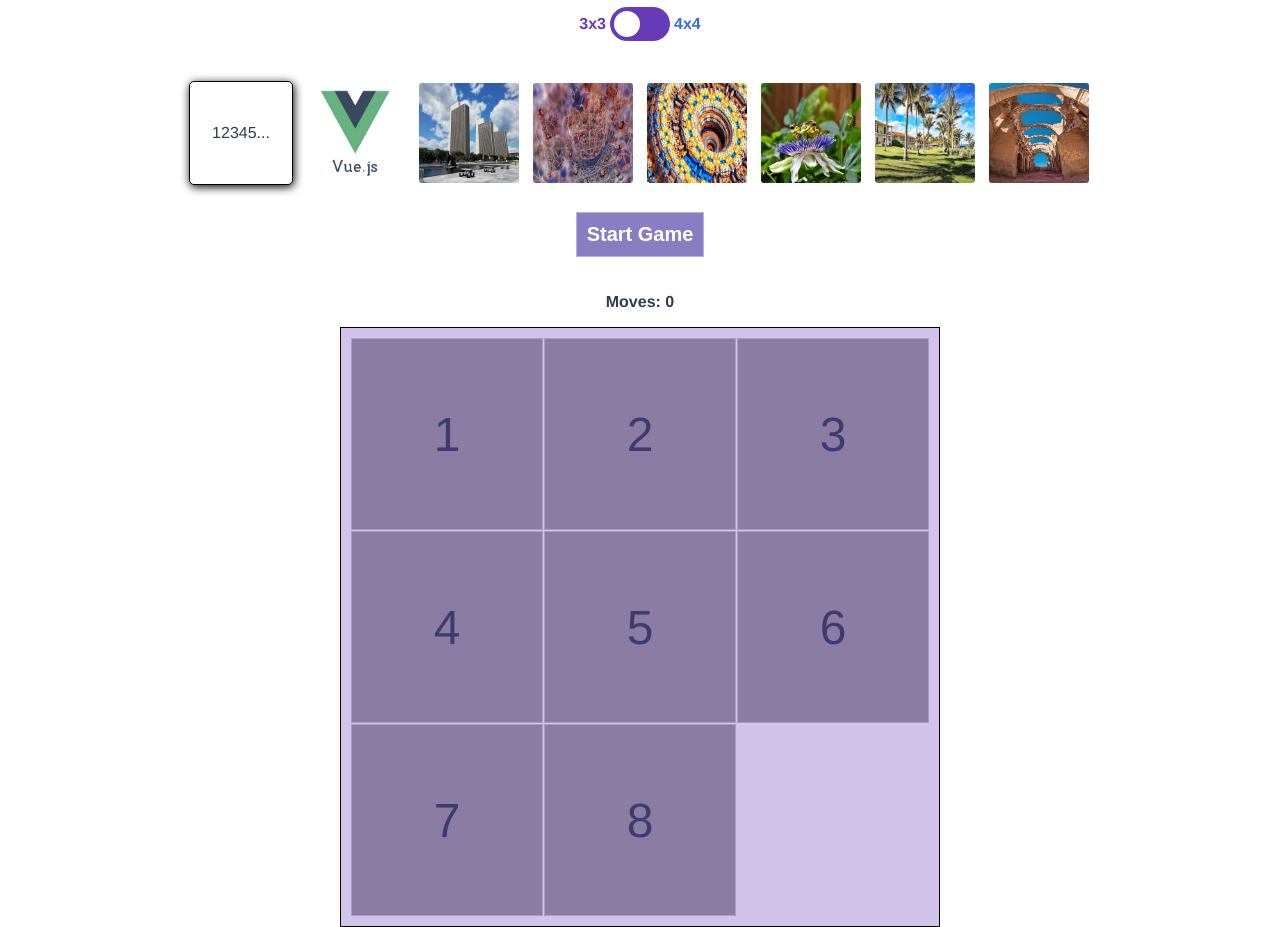
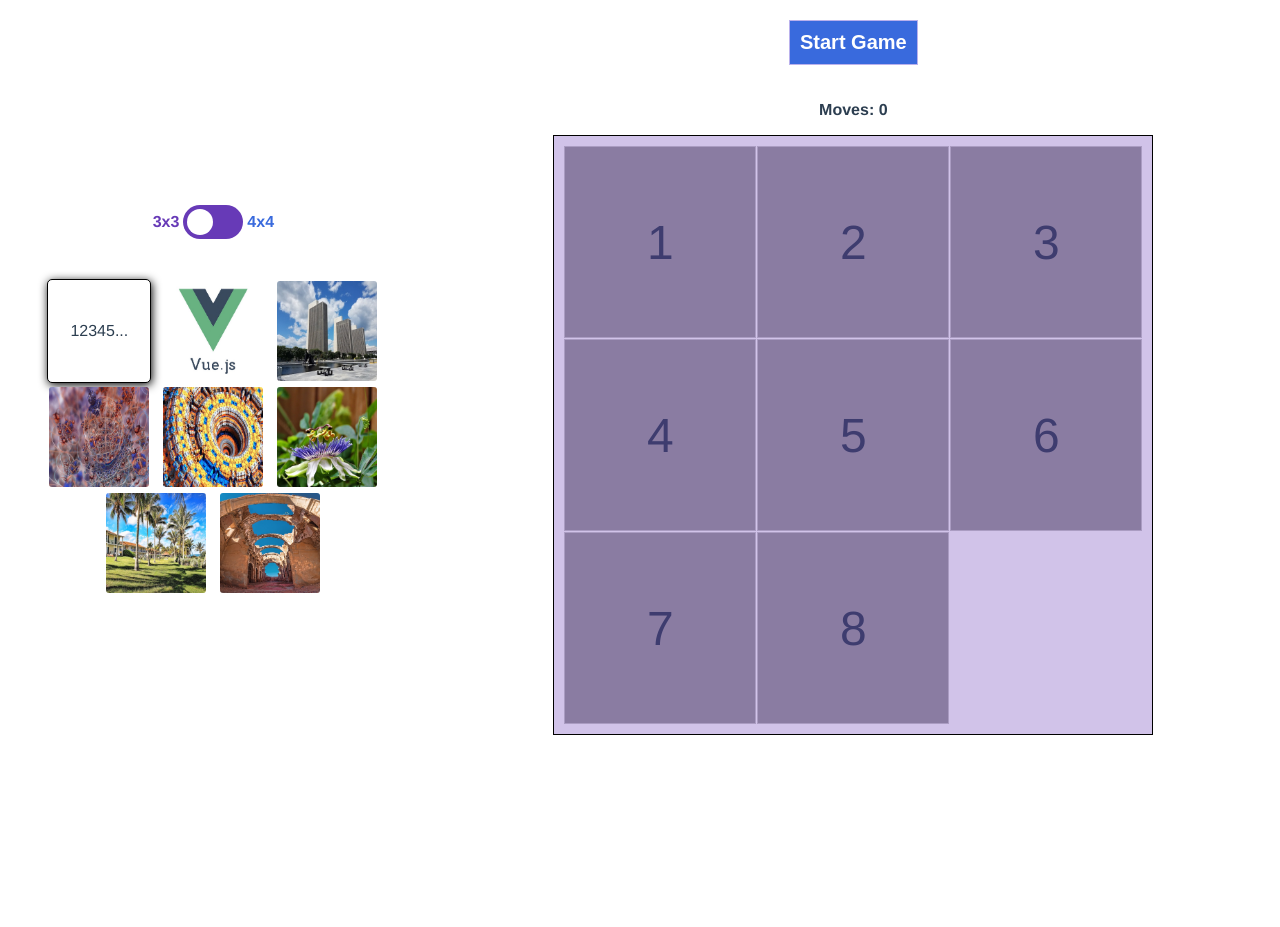
Before and after one commit to chtibrah/taquin, a Vue app: page /#/ in a window 1280 px wide. After the commit the page ends 800 px from the top, so only its background shows below. Built offline with nearby package versions, Linux system fonts and the light colour scheme.

Commit message:
remove unnecessary variables and add watching grid changes

```diff
--- a/src/components/Taquin.vue
+++ b/src/components/Taquin.vue
@@ -1,16 +1,11 @@
 <template>
   <div class="main">
+    <div class="config">
       <gridconfig  @gridchanged="gridChanged"></gridconfig>
       <pictureconfig @bgchanged="changePieceBackground"></pictureconfig>
+    </div>
     <div class="game-area">
-      <div class="backdrop">
-        <div class="modal">
-          <a class="close" href="#" @click="resetGame">×</a>
-			    <p>You win<br><br>
-            <strong>{{moves}}</strong> moves!!!
-          </p>
-        </div>
-      </div>
+      <modal :moves="moves" @reset="resetGame"></modal>
       <button class="start-game" @click="startGame">Start Game</button>
       <div class="moves">Moves: {{moves}}</div>
       <div class="taquin" :style="{
@@ -43,10 +38,11 @@
 import piece from './Piece'
 import gridconfig from './GridConfig'
 import pictureconfig from './PictureConfig'
+import modal from './Modal'
 
 export default {
   name: 'Taquin',
-  components: {piece, gridconfig, pictureconfig},
+  components: {piece, gridconfig, pictureconfig, modal},
   methods: {
     getPositions: function (factor) {
       let allPos = []
@@ -112,56 +108,33 @@ export default {
         return item
       })
       // check if game done
-      if (this.grid === 3 && newFreePosition === '22') {
       let currentGamePieces = this.shuffledPieces.slice(0)
       currentGamePieces = currentGamePieces.sort((a, b) => { return a.number > b.number })
-        if (this.gameIsDone(this.winningPieces3x3, currentGamePieces)) {
+      if (this.gameIsDone(this.winningPieces, currentGamePieces)) {
         document.querySelector('.backdrop').style.opacity = '1'
         document.querySelector('.backdrop').style.zIndex = '1'
       }
-      }
-
-      if (this.grid === 4 && newFreePosition === '33') {
-        let currentGamePieces = this.shuffledPieces.slice(0)
-        currentGamePieces = currentGamePieces.sort((a, b) => { return a.number > b.number })
-        if (this.gameIsDone(this.winningPieces4x4, currentGamePieces)) {
-          document.querySelector('.backdrop').style.opacity = '1'
-          document.querySelector('.backdrop').style.zIndex = '1'
-        }
-      }
     },
     changePieceBackground: function (background) {
-      this.allPositions = this.grid === 3 ? this.allPositions3x3 : this.allPositions4x4
-      this.freePosition = this.grid === 3 ? this.freePosition3x3 : this.freePosition4x4
-      this.shuffledPieces = this.grid === 3 ? this.cloneArray(this.winningPieces3x3) : this.cloneArray(this.winningPieces4x4)
+      this.freePosition = this.allPositions[this.allPositions.length - 1]
+      this.shuffledPieces = this.cloneArray(this.winningPieces)
       this.bgStyle = background
       this.gameStarts = false
       this.randomMoves = []
-      this.firstFreePosition = this.freePosition
     },
     gridChanged: function (newGrid) {
       this.grid = newGrid
       this.pieceWidth = parseInt(578 / newGrid)
       this.pieceHeight = parseInt(578 / newGrid)
-      this.allPositions = newGrid === 3 ? this.allPositions3x3 : this.allPositions4x4
-      this.freePosition = newGrid === 3 ? this.freePosition3x3 : this.freePosition4x4
-      this.shuffledPieces = newGrid === 3 ? this.cloneArray(this.winningPieces3x3) : this.cloneArray(this.winningPieces4x4)
       this.gameStarts = false
-      this.firstFreePosition = this.freePosition
       this.randomMoves = []
     },
     resetGame: function () {
-      document.querySelector('.backdrop').style.opacity = '0'
-      document.querySelector('.backdrop').style.zIndex = '-1'
       this.gameStarts = false
+      this.moves = 0
     },
     startGame: function () {
       this.randomMoves = []
-      // this.freePosition = this.grid === 3 ? this.freePosition3x3 : this.freePosition4x4
-      // this.allPositions = this.grid === 3 ? this.allPositions3x3 : this.allPositions4x4
-      // this.freePosition = this.grid === 3 ? this.freePosition3x3 : this.freePosition4x4
-      // this.firstFreePosition = this.freePosition
-      // this.shuffledPieces = this.grid === 3 ? this.cloneArray(this.winningPieces3x3) : this.cloneArray(this.winningPieces4x4)
       let possibleMoves = this.getPossibleMoves(this.freePosition, this.allPositions)
       let count = 0
       do {
@@ -169,48 +142,36 @@ export default {
         possibleMoves = this.getPossibleMoves(this.freePosition, this.allPositions)
         count++
       } while (count < 10 || this.freePosition !== this.firstFreePosition)
-      // sort shuffled over positions
+      // sort shuffled array over positions
       this.shuffledPieces = this.shuffle(this.randomMoves).sort(function (a, b) { return (a.position > b.position) ? 1 : ((b.position > a.position) ? -1 : 0) })
       this.moves = 0
       this.gameStarts = true
     },
     cloneArray: function (inputArr) {
       return JSON.parse(JSON.stringify(inputArr))
+    },
+    calcAllPositions: function () {
+      let result = []
+      for (let i = 0; i < (this.grid * this.grid); i++) {
+        let x = Math.floor(i / this.grid)
+        let y = i % this.grid
+        result.push(x + '' + y)
+      }
+      return result
+    },
+    calcWinningPieces: function () {
+      let result = []
+      for (let i = 0; i < (this.grid * this.grid); i++) {
+        let x = Math.floor(i / this.grid)
+        let y = i % this.grid
+        result.push({'number': i + 1, 'position': x + '' + y})
+      }
+      result.pop()
+      return result
     }
   },
   data () {
     return {
-      winningPieces3x3: [
-        {number: 1, position: '00'},
-        {number: 2, position: '01'},
-        {number: 3, position: '02'},
-        {number: 4, position: '10'},
-        {number: 5, position: '11'},
-        {number: 6, position: '12'},
-        {number: 7, position: '20'},
-        {number: 8, position: '21'}
-      ],
-      winningPieces4x4: [
-        {number: 1, position: '00'},
-        {number: 2, position: '01'},
-        {number: 3, position: '02'},
-        {number: 4, position: '03'},
-        {number: 5, position: '10'},
-        {number: 6, position: '11'},
-        {number: 7, position: '12'},
-        {number: 8, position: '13'},
-        {number: 9, position: '20'},
-        {number: 10, position: '21'},
-        {number: 11, position: '22'},
-        {number: 12, position: '23'},
-        {number: 13, position: '30'},
-        {number: 14, position: '31'},
-        {number: 15, position: '32'}
-      ],
-      allPositions3x3: ['00', '01', '02', '10', '11', '12', '20', '21', '22'],
-      allPositions4x4: ['00', '01', '02', '03', '10', '11', '12', '13', '20', '21', '22', '23', '30', '31', '32', '33'],
-      freePosition3x3: '22',
-      freePosition4x4: '33',
       firstFreePosition: '',
       freePosition: '',
       shuffledPieces: [],
@@ -222,16 +183,27 @@ export default {
       pieceWidth: 0,
       pieceHeight: 0,
       gameStarts: false,
-      randomMoves: []
+      randomMoves: [],
+      winningPieces: []
     }
   },
   mounted: function () {
     this.pieceWidth = parseInt(578 / this.grid)
     this.pieceHeight = parseInt(578 / this.grid)
-    this.allPositions = this.grid === 3 ? this.allPositions3x3 : this.allPositions4x4
-    this.shuffledPieces = this.grid === 3 ? this.cloneArray(this.winningPieces3x3) : this.cloneArray(this.winningPieces4x4)
-    this.freePosition = this.grid === 3 ? this.freePosition3x3 : this.freePosition4x4
+    this.allPositions = this.calcAllPositions()
+    this.winningPieces = this.calcWinningPieces()
+    this.shuffledPieces = this.cloneArray(this.winningPieces)
+    this.freePosition = this.allPositions[this.allPositions.length - 1]
     this.firstFreePosition = this.freePosition
+  },
+  watch: {
+    grid: function () {
+      this.allPositions = this.calcAllPositions()
+      this.winningPieces = this.calcWinningPieces()
+      this.freePosition = this.allPositions[this.allPositions.length - 1]
+      this.shuffledPieces = this.cloneArray(this.winningPieces)
+      this.firstFreePosition = this.freePosition
+    }
   }
 }
 </script>
@@ -241,25 +213,24 @@ export default {
 .main {
   height: 100%;
   position: relative;
-  display: flex;
-  flex-direction: column;
-  .game-area {
-    flex: 1 1 auto;
+  display: grid;
+  grid-template-columns: 1fr 2fr;
+  .config {
+    align-self: center;
   }
 }
 .start-game {
-  background: none;
   border: 1px solid #bab1ec;
   padding: 10px 10px;
   font-weight: bold;
-  background-color: #887ec1;
+  background-color: #396add;
   color: #fff;
   font-size: 1.25em;
   cursor: pointer;
   outline: 0;
   margin: 1em 0;
   &:hover {
-    background-color: #4833bf;
+    background-color: darken(#396add, 10%);
   }
 }
 .moves {
@@ -286,53 +257,4 @@ export default {
     cursor: not-allowed;
   }
 }
-.backdrop {
-  position: fixed;
-  font-size: 70px;
-  color: green;
-  left: 0;
-  top: 0;
-  bottom: 0;
-  right: 0;
-  display: flex;
-  opacity: 0;
-  justify-content: center;
-  align-items: center;
-  background-color: rgba(0, 0, 0, 0.8);
-  transition: all 0.25s ease-in-out 0s;
-  z-index: -1;
-  display: flex;
-  align-items: center;
-  justify-content: center;
-  .modal {
-    position: relative;
-    width: 400px;
-    height: 180px;
-    background-color: #FFFFFF;
-    max-width: 90%;
-    max-height: 80%;
-    border-radius: 4px;
-    border: 2px solid #000000;
-    padding: 1em;
-    overflow: hidden;
-    font-size: 16px;
-    .close{
-      position: absolute;
-      display: inline-block;
-      width: 22px;
-      height: 24px;
-      border-radius: 50%;
-      right: 10px;
-      top: 10px;
-      text-align: center;
-      transition: background-color 0.25s ease-out 0s;
-      font-size: 24px;
-      text-decoration: none;
-      line-height: 1;
-      &:hover {
-        background-color: #c3c3c3;
-      }
-    }
-  }
-}
 </style>
```
Lines whose indentation alone changed are shown as unchanged.
